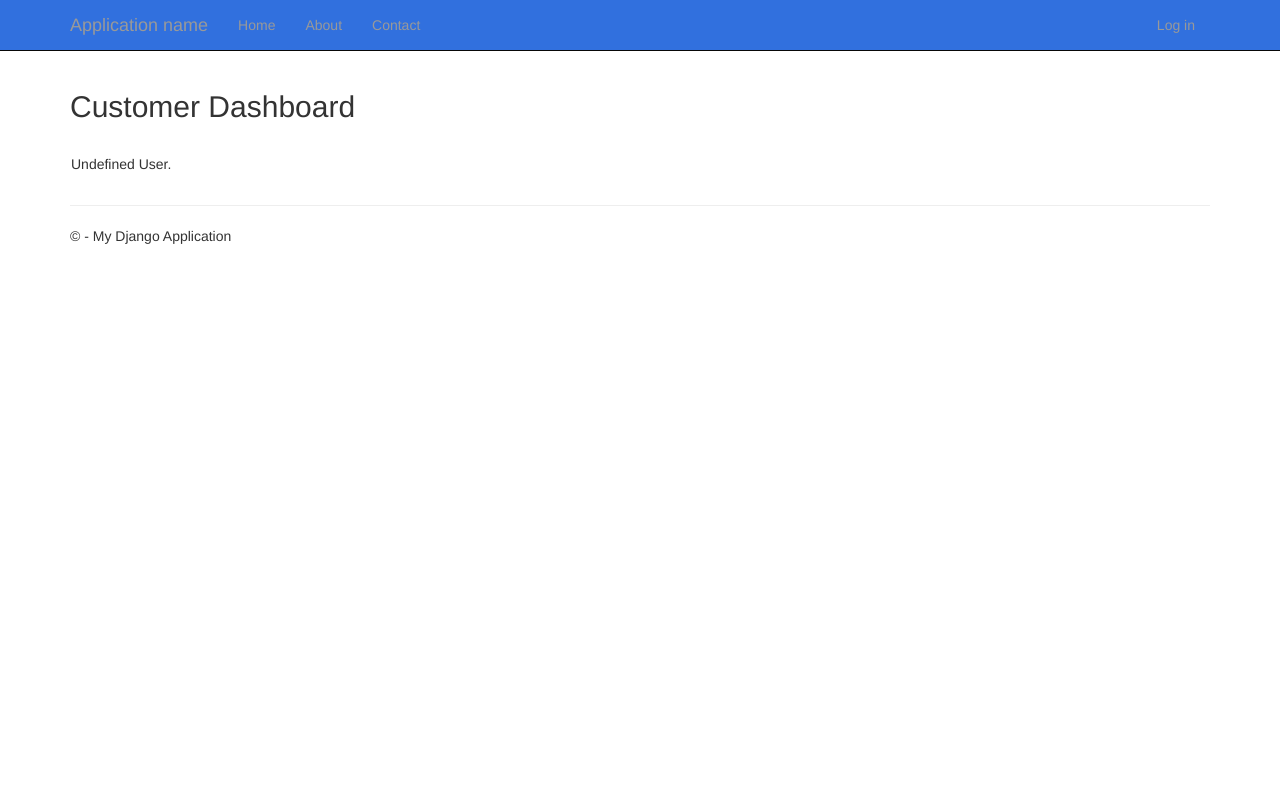
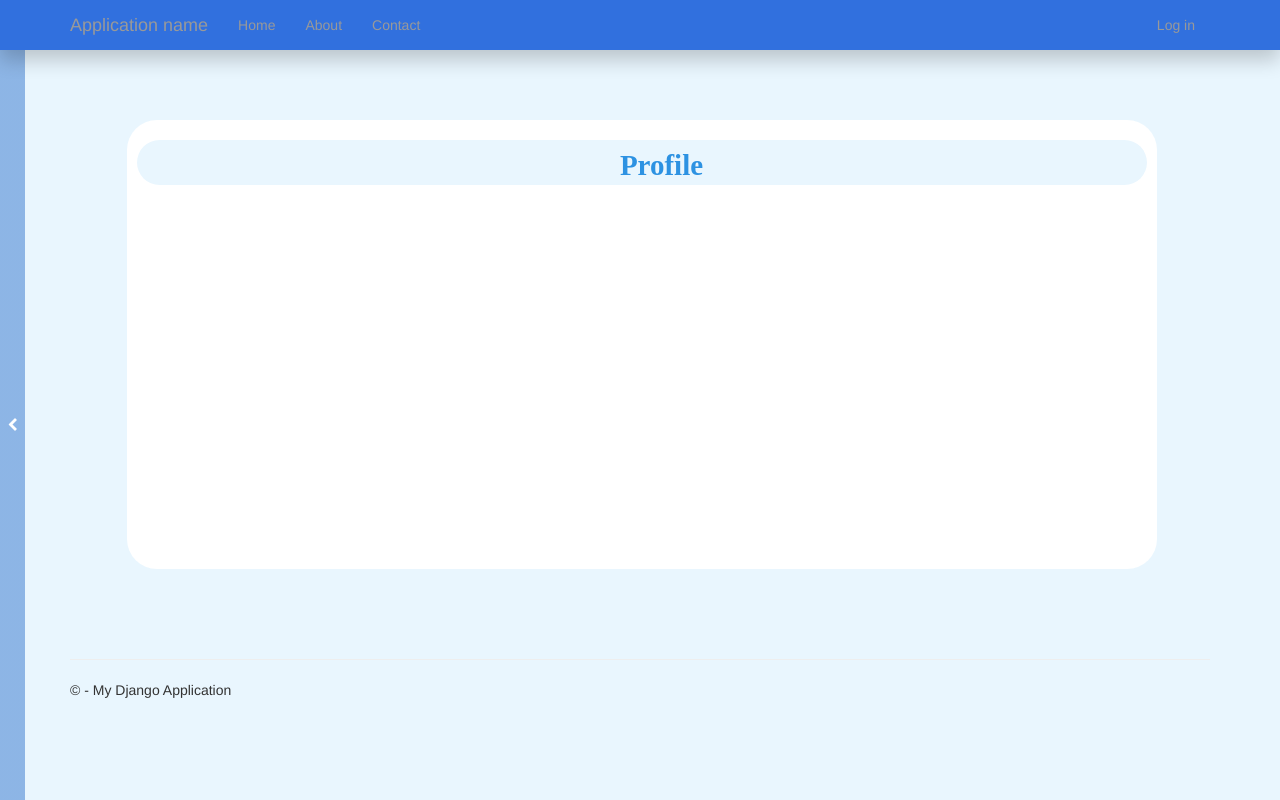
Before and after one commit to RockSolidSoln/Quotation-System, a Django app: template quotation_system/project/templates/customer/index.html in a window 1280 px wide. Run offline with Django 4.2, Linux system fonts and the light colour scheme; the template is opened without the code that fills it, so the values that code supplies are empty; some libraries are stand-ins or nearby versions.

Commit message:
Customer Profile
I edited the index.html for the customer. I also edited the layout.html css, to make it similar to our interface design.

```diff
--- a/quotation_system/project/templates/app/layout.html
+++ b/quotation_system/project/templates/app/layout.html
@@ -11,8 +11,8 @@
 
 </head>
 
-<body>
-    <div class="navbar navbar-inverse navbar-fixed-top" style="background-color: #3170DE; color: white">
+<body style="background-color:#E9F6FE;">
+    <div class="navbar navbar-inverse navbar-fixed-top" style="border:none;background-color: #3170DE; color: white; box-shadow: 0px 10px 20px rgba(0, 0, 0, 0.2);">
         <div class="container" >
             <div class="navbar-header">
                 <button type="button" class="navbar-toggle" data-toggle="collapse" data-target=".navbar-collapse">
@@ -23,7 +23,7 @@
                 <a href="/" class="navbar-brand">Application name</a>
             </div>
             <div class="navbar-collapse collapse" >
-                <ul class="nav navbar-nav" >
+                <ul class="nav navbar-nav">
                     <li><a  href="{% url 'home' %}">Home</a></li>
                     <li><a href="{% url 'about' %}">About</a></li>
                     <li><a href="{% url 'contact' %}">Contact</a></li>
--- a/quotation_system/project/templates/customer/index.html
+++ b/quotation_system/project/templates/customer/index.html
@@ -1,48 +1,137 @@
 {% extends "../app/layout.html" %}
 
 {% block content %}
+<!DOCTYPE html>
+<html>
+<head>
+    <style type="">
 
-<div>
-    <br />
+        #sidebar-button {
+            /* Button styling goes here */
+            height:100%;
+			width:25px;
+			position: fixed;
+			z-index:1;
+			top:0;
+			left:0;
+            background: linear-gradient(0deg, rgba(49, 112, 222, 0.33), rgba(49, 112, 222, 0.33)), linear-gradient(0deg, #BAD7E9, #BAD7E9), #BAD7E9;
+			overflow-x: :hidden;
+            border: none;
+			padding-top:50px;
+          }
+          #sidebar-button.clicked {
+            /* Button styling when clicked goes here */
+            left: 225px;
+          }
 
-    <h2>Customer Dashboard</h2>
+          #sidebar {
+            /* Sidebar styling goes here */
+            height:100%;
+            border: none;
+			width:225px;
+			position: fixed;
+			z-index:1;
+			top:3;
+			left:0;
+			background: rgba(49, 112, 222, 0.9);
+			overflow-x: :hidden;
+			padding-top:20px;
+            display: none;
+          }
+          #sidebar-button i{
+            color : #fff;
+          }
+          #sidebar a {
+			padding:6px 8px 6px 16px;
+			text-decoration: none;
+			font-size:15px;
+			color: #fff;
+            margin-top: 25px;
+			display:block;
+		}
 
-    <br />
-    <table>
-    {% if is_employee %}
-        <tr><td>
-    <form class="margintop" action='additemform' method='GET'>
-        <button type="submit" class="btn btn-info">Add Item</button><br />
-    </form>
-            </td></tr>
+        #sidebar a:hover{
+			font-weight: bold;
+            text-decoration: underline:
+		}
+        #main{
+            position: relative;
+            width: 1030px;
+            height: 449px;
+            left: 5%;
+            top: 70px;
+            background: #FFFFFF;
+            border-radius: 30px;
+            margin-bottom: 160px;
+        }
+        #header{
+            position: absolute;
+            width: 1010px;
+            height: 45px;
+            align-items: center;
+            text-align: center;
+            background: #E9F6FE;
+            border-radius: 30px;
+            left: 10px;
+        }
+        #header h2{
+            position: absolute;
+            width: 746px;
+            height: 45px;
+            font-family: 'Inknut Antiqua';
+            font-style: normal;
+            font-weight: 700;
+            font-size: 29px;
+            line-height: 10px;
+            color: #2D92E2;
+            left: 15%;
+        }
+    </style>
+    <link rel="stylesheet"href="https://cdnjs.cloudflare.com/ajax/libs/font-awesome/4.7.0/css/font-awesome.min.css">
+    <script src="JScustomer.js"></script>
+</head>
 
-        <tr><td>
-    <form class="margintop" action='module2' method='GET'>
-        <button type="submit" class="btn btn-outline-info waves-effect">Module 2</button><br />
-    </form>
-        </td></tr>
+ <!-- HTML for the button and sidebar -->
+ <button id="sidebar-button">
+    <i class="fa fa-chevron-left" aria-hidden="true"></i>
+ </button>
 
-    {% elif is_manager %}
-        <tr><td>
-    <form class="margintop" action='module3' method='GET'>
-        <button type="submit" class="btn btn-info">Module 3</button><br />
-    </form>
-        </td></tr>
+ <div id="sidebar">
+   <!-- Sidebar content goes here -->
+   <a href="#">Home</a>
+   <a href="#">Add Purchase Requisition</a>
+   <a href="#">View and Sort Purchase Requisition</a>
+   <a href="#">View Quotation</a>
+ </div>
 
-        <tr><td>
-    <form class="margintop" action='module4' method='GET'>
-        <button type="submit" class="btn btn-outline-info waves-effect">Module 4</button><br />
-    </form>
-        </td></tr>
-
-    {% else %}
-
-        <tr><td>
-            <p>Undefined User.</p>
-        </td></tr>
-
-    {% endif %}
-    </table>
+  <div id="main">
+    <br/>
+    <div id="header">
+        <h2>Profile</h2>
+    </div>
+    <br/>
 </div>
 
-{% endblock %}
+<script>
+    // JavaScript for toggling the sidebar on and off
+    var button = document.getElementById('sidebar-button');
+    var sidebar = document.getElementById('sidebar');
+    var main = document.getElementById('main');
+
+    button.addEventListener('click', function() {
+      if (sidebar.style.display === 'block') {
+        sidebar.style.display = 'none';
+        button.classList.remove('clicked');
+        main.style.marginLeft = '0px';
+
+      } else {
+        sidebar.style.display = 'block';
+        button.classList.add('clicked');
+        main.style.marginLeft = '120px';
+
+      }
+    });
+  </script>
+
+  {% endblock %}
+</html>
```
